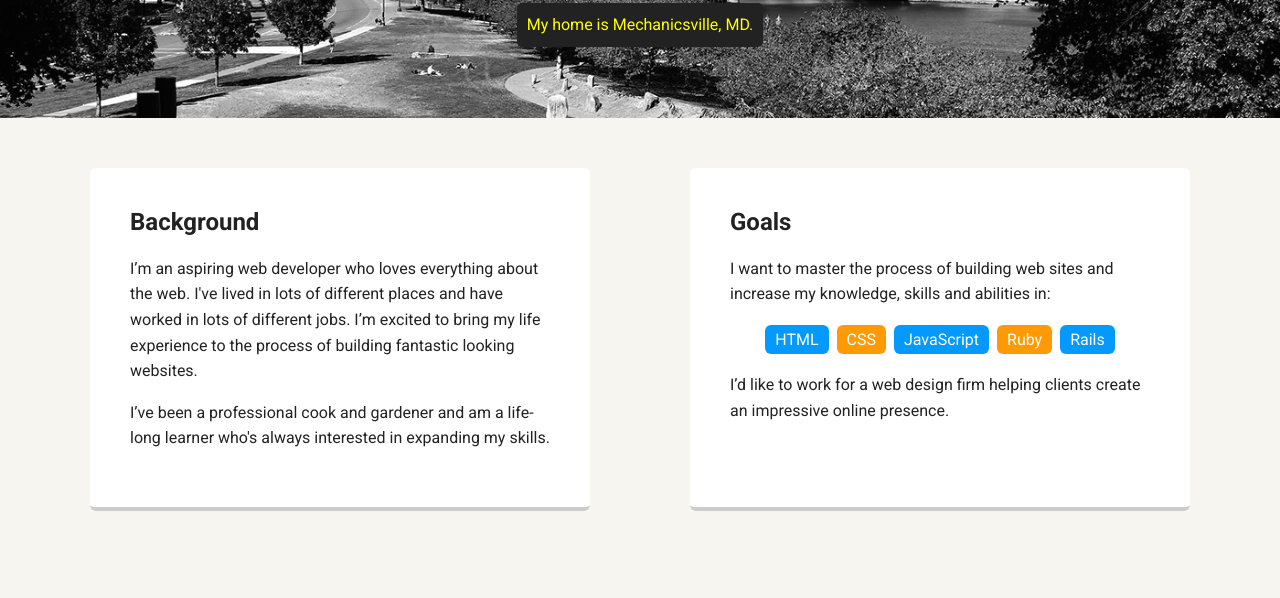
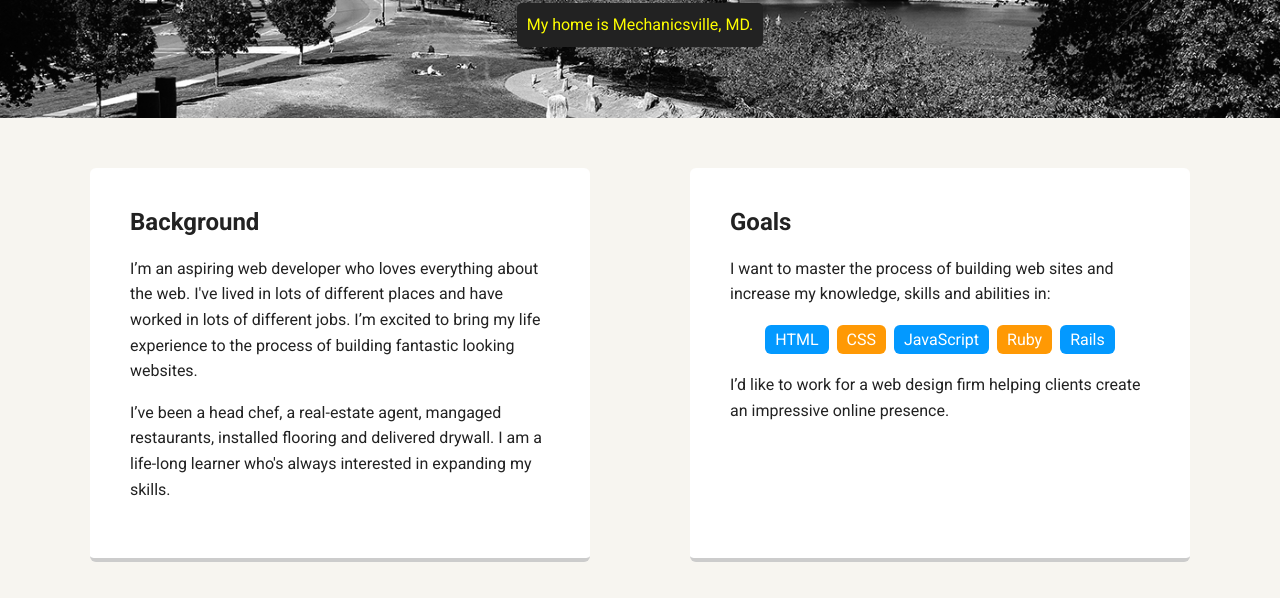
Before and after one commit to jhinsomniacdesign/GitHub, a plain HTML site: page First-Github/Treehouse/index.html in a window 1280 px wide. Shown: the part 352-950 px from the top of the page. Drawn offline with Linux system fonts and the light colour scheme; a web font is replaced by a local one.

Commit message:
minor changes to Background info

```diff
--- a/First-Github/Treehouse/index.html
+++ b/First-Github/Treehouse/index.html
@@ -26,7 +26,7 @@
       <div class="card">
         <h2>Background</h2>
         <p>I’m an aspiring web developer who loves everything about the web. I've lived in lots of different places and have worked in lots of different jobs. I’m excited to bring my life experience to the process of building fantastic looking websites.</p>
-        <p>I’ve been a professional cook and gardener and am a life-long learner who's always interested in expanding my skills.</p>
+        <p>I’ve been a head chef, a real-estate agent, mangaged restaurants, installed flooring and delivered drywall.  I am a life-long learner who's always interested in expanding my skills.</p>
       </div>
 
       <div class="card">
```
